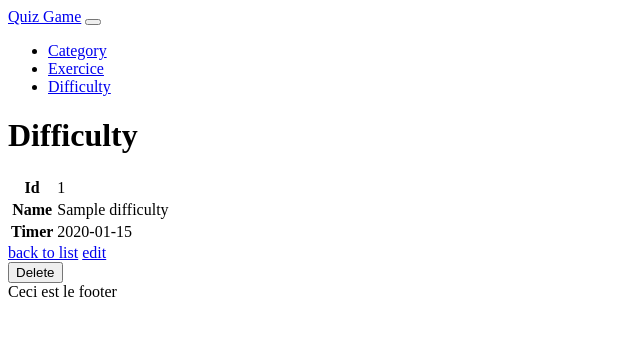
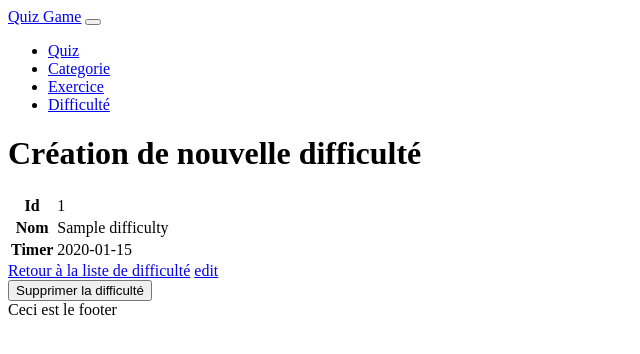
Before and after one commit to CSTLLI/WF3-QUIZ_GAME, a Symfony app: template templates/difficulty/show.html.twig in a window 1280 px wide. Shown: the top 354 px of the page, without its empty margins (0-640 px from the left). Run offline with Twig, Linux system fonts and the light colour scheme; the template is opened without the code that fills it: most values are stand-ins (such as "Sample title", 1, 10 or a date in 2020); some libraries are stand-ins or nearby versions.

Commit message:
Final correction 2

```diff
--- a/templates/base.html.twig
+++ b/templates/base.html.twig
@@ -34,13 +34,16 @@
             {# Menu de Gauche #}
             <ul class="navbar-nav me-auto mb-2 mb-md-0">
                 <li class="nav-item">
-                    <a class="nav-link" href="{{ path('app_quiz_index') }}"><i class="fa-solid fa-lg fa-newspaper pe-2"></i>Category</a>
+                    <a class="nav-link" href="{{ path('app_main_base') }}"><i class="fa-solid fa-lg fa-newspaper pe-2"></i>Quiz</a>
+                </li>
+                <li class="nav-item">
+                    <a class="nav-link" href="{{ path('app_quiz_index') }}"><i class="fa-solid fa-lg fa-newspaper pe-2"></i>Categorie</a>
                 </li>
                 <li class="nav-item">
                     <a class="nav-link" href="{{ path('app_exercise_index') }}"><i class="fa-solid fa-lg fa-envelope pe-2"></i>Exercice</a>
                 </li>
                 <li class="nav-item">
-                    <a class="nav-link" href="{{ path('app_difficulty_index') }}"><i class="fa-solid fa-lg fa-file-circle-plus pe-2"></i>Difficulty</a>
+                    <a class="nav-link" href="{{ path('app_difficulty_index') }}"><i class="fa-solid fa-lg fa-file-circle-plus pe-2"></i>Difficulté</a>
                 </li>
             </ul>
         </div>
--- a/templates/difficulty/_delete_form.html.twig
+++ b/templates/difficulty/_delete_form.html.twig
@@ -1,4 +1,4 @@
 <form method="post" action="{{ path('app_difficulty_delete', {'id': difficulty.id}) }}" onsubmit="return confirm('Are you sure you want to delete this item?');">
     <input type="hidden" name="_token" value="{{ csrf_token('delete' ~ difficulty.id) }}">
-    <button class="btn">Delete</button>
+    <button class="btn">Supprimer la difficulté</button>
 </form>
--- a/templates/difficulty/index.html.twig
+++ b/templates/difficulty/index.html.twig
@@ -27,11 +27,11 @@
             </tr>
         {% else %}
             <tr>
-                <td colspan="4">no records found</td>
+                <td colspan="4">Pas de résultats</td>
             </tr>
         {% endfor %}
         </tbody>
     </table>
 
-    <a href="{{ path('app_difficulty_new') }}">Create new</a>
+    <a href="{{ path('app_difficulty_new') }}">Ajouter un nouveau</a>
 {% endblock %}
--- a/templates/difficulty/new.html.twig
+++ b/templates/difficulty/new.html.twig
@@ -1,11 +1,11 @@
 {% extends 'base.html.twig' %}
 
-{% block title %}New Difficulty{% endblock %}
+{% block title %}Nouvelle difficulté{% endblock %}
 
 {% block body %}
-    <h1>Create new Difficulty</h1>
+    <h1>Créer une nouvelle difficulté</h1>
 
     {{ include('difficulty/_form.html.twig') }}
 
-    <a href="{{ path('app_difficulty_index') }}">back to list</a>
+    <a href="{{ path('app_difficulty_index') }}">Retour à la liste de difficulté</a>
 {% endblock %}
--- a/templates/difficulty/show.html.twig
+++ b/templates/difficulty/show.html.twig
@@ -1,9 +1,9 @@
 {% extends 'base.html.twig' %}
 
-{% block title %}Difficulty{% endblock %}
+{% block title %}Création de difficulté{% endblock %}
 
 {% block body %}
-    <h1>Difficulty</h1>
+    <h1>Création de nouvelle difficulté</h1>
 
     <table class="table">
         <tbody>
@@ -12,7 +12,7 @@
                 <td>{{ difficulty.id }}</td>
             </tr>
             <tr>
-                <th>Name</th>
+                <th>Nom</th>
                 <td>{{ difficulty.name }}</td>
             </tr>
             <tr>
@@ -22,7 +22,7 @@
         </tbody>
     </table>
 
-    <a href="{{ path('app_difficulty_index') }}">back to list</a>
+    <a href="{{ path('app_difficulty_index') }}">Retour à la liste de difficulté</a>
 
     <a href="{{ path('app_difficulty_edit', {'id': difficulty.id}) }}">edit</a>
 
--- a/templates/exercise/_delete_form.html.twig
+++ b/templates/exercise/_delete_form.html.twig
@@ -1,4 +1,4 @@
 <form method="post" action="{{ path('app_exercise_delete', {'id': exercise.id}) }}" onsubmit="return confirm('Are you sure you want to delete this item?');">
     <input type="hidden" name="_token" value="{{ csrf_token('delete' ~ exercise.id) }}">
-    <button class="btn">Delete</button>
+    <button class="btn">Supprimer l'exercice</button>
 </form>
--- a/templates/exercise/index.html.twig
+++ b/templates/exercise/index.html.twig
@@ -1,7 +1,6 @@
 {% extends 'base.html.twig' %}
 
-{% block title %}Nom de l'exercice
-{% endblock %}
+{% block title %}Nom de l'exercice{% endblock %}
 
 {% block body %}
 	<h1>Nom de l'exercice</h1>
--- a/templates/exercise/new.html.twig
+++ b/templates/exercise/new.html.twig
@@ -1,11 +1,11 @@
 {% extends 'base.html.twig' %}
 
-{% block title %}New Exercise{% endblock %}
+{% block title %}Nouvel Exercise{% endblock %}
 
 {% block body %}
-    <h1>Create new Exercise</h1>
+    <h1>Création d'un nouvel exercise</h1>
 
     {{ include('exercise/_form.html.twig') }}
 
-    <a href="{{ path('app_exercise_index') }}">back to list</a>
+    <a href="{{ path('app_exercise_index') }}">Retour à la liste d'exercice</a>
 {% endblock %}
--- a/templates/quiz/_delete_form.html.twig
+++ b/templates/quiz/_delete_form.html.twig
@@ -1,4 +1,4 @@
 <form method="post" action="{{ path('app_quiz_delete', {'id': category.id}) }}" onsubmit="return confirm('Are you sure you want to delete this item?');">
     <input type="hidden" name="_token" value="{{ csrf_token('delete' ~ category.id) }}">
-    <button class="btn">Delete</button>
+    <button class="btn">Supprimer le thème</button>
 </form>
--- a/templates/quiz/new.html.twig
+++ b/templates/quiz/new.html.twig
@@ -7,5 +7,5 @@
 
     {{ include('quiz/_form.html.twig') }}
 
-    <a href="{{ path('app_quiz_index') }}">Retour</a>
+    <a href="{{ path('app_quiz_index') }}">Retour à la liste de thème</a>
 {% endblock %}
```
Also changed, not shown: templates/difficulty/edit.html.twig (+4 -4 lines), templates/exercise/edit.html.twig (+4 -4 lines), templates/main/index.html.twig (+29 -4 lines), templates/quiz/edit.html.twig (+4 -4 lines).
